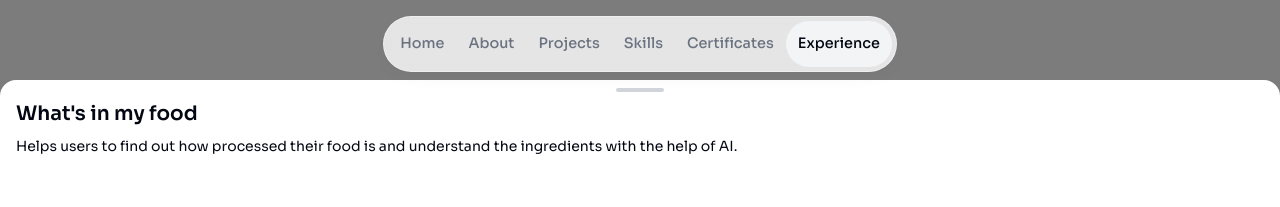
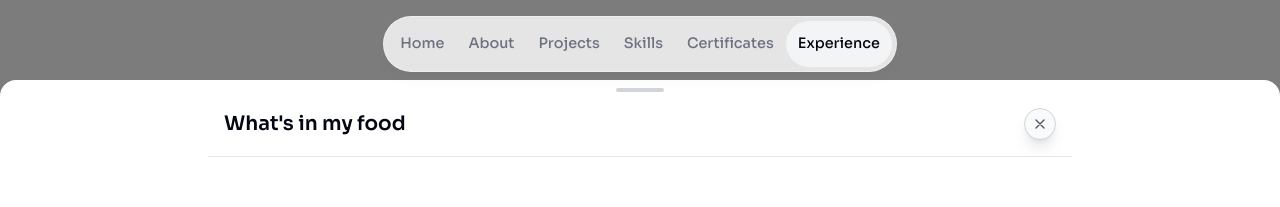
Before and after one commit to soerenmehlsen/portfolio, a Next.js app: page / in a window 1280 px wide. Both pictures are taken after a click on the element 424 px from the left and 2191 px from the top of the page. Shown: the part 1791-1998 px from the top of the page. Built offline with nearby package versions, Linux system fonts and the light colour scheme; no server answers.

Commit message:
Add: CloseButton component and improved drawer layout

```diff
--- a/src/app/components/certificate/Certificates.tsx
+++ b/src/app/components/certificate/Certificates.tsx
@@ -23,7 +23,7 @@ export default function Certificates() {
                     src={certificate.imageUrl}
                     height="200"
                     width="200"
-                    className="object-cover"
+                    className="object-cover hover:scale-105"
                     alt={certificate.title}
                     loading="lazy"
                   />
--- a/src/app/components/layout/BottomDrawer.tsx
+++ b/src/app/components/layout/BottomDrawer.tsx
@@ -59,8 +59,10 @@ export default function BottomDrawer({ isOpen, onClose, children }: BottomDrawer
                         </div>
 
                         {/* Scrollable content */}
-                        <div className="flex-1 overflow-y-auto px-4 pb-4">
-                            {children}
+                        <div className="overflow-y-auto max-w-4xl w-full mx-auto ">
+                            <div className="px-4">
+                                {children}
+                            </div>
                         </div>
                     </motion.div>
                 </>
--- a/src/app/components/projects/Project-card.tsx
+++ b/src/app/components/projects/Project-card.tsx
@@ -30,7 +30,7 @@ export default function ProjectCard({
       className="flex flex-col items-center px-4 pt-10 md:pt-10"
       onClick={onClick}
     >
-      <article className="w-[400px] max-w-full overflow-hidden rounded-lg shadow-sm transition hover:shadow-lg">
+      <article className="w-[400px] max-w-full overflow-hidden rounded-lg shadow-sm transition hover:shadow-lg cursor-pointer">
         <Image
           src={imageUrl || "/upcoming-project.png"}
           height="1000"
--- a/src/app/components/projects/Projects.tsx
+++ b/src/app/components/projects/Projects.tsx
@@ -5,14 +5,17 @@ import { useSectionInView } from "@/app/lib/useInView";
 import ProjectCard from "./Project-card";
 import BottomDrawer from "../layout/BottomDrawer";
 import { useState } from "react";
+import CloseButton from "../ui/CloseButton";
 
 export default function Projects() {
   const { ref } = useSectionInView("#projects", 0.1);
 
   const [drawerOpen, setDrawerOpen] = useState(false);
-  const [selectedProject, setSelectedProject] = useState<typeof projectsData[0] | null>(null);
+  const [selectedProject, setSelectedProject] = useState<
+    (typeof projectsData)[0] | null
+  >(null);
 
-   const handleOpenDrawer = (project: typeof projectsData[0]) => {
+  const handleOpenDrawer = (project: (typeof projectsData)[0]) => {
     setSelectedProject(project);
     setDrawerOpen(true);
   };
@@ -21,24 +24,23 @@ export default function Projects() {
     <section id="projects" ref={ref} className="scroll-mt-12 sm:scroll-mt-28">
       <SectionHeading>My Projects</SectionHeading>
 
-      <div className="grid grid-cols-1 lg:grid-cols-2 mb-28 sm:mb-40 ">
+      <div className="mb-28 grid grid-cols-1 sm:mb-40 lg:grid-cols-2">
         {projectsData.map((project, index) => (
           <ProjectCard
-          key={index}
-          {...project}
-          onClick={() => handleOpenDrawer(project)}
+            key={index}
+            {...project}
+            onClick={() => handleOpenDrawer(project)}
           />
         ))}
       </div>
 
       <BottomDrawer isOpen={drawerOpen} onClose={() => setDrawerOpen(false)}>
         {selectedProject && (
-          <div>
-            <h2 className="text-xl font-semibold mb-2">
-              {selectedProject.title}
-            </h2>
-            <p className="text-sm">{selectedProject.description}</p>
-            {/* You can render more project info here */}
+          <div className="flex flex-col">
+            <div className="flex w-full items-center justify-between border-b border-gray-200 px-4 pb-4 pt-2">
+              <h2 className="text-xl font-semibold">{selectedProject.title}</h2>
+              <CloseButton onClick={() => setDrawerOpen(false)} />
+            </div>
           </div>
         )}
       </BottomDrawer>
--- /dev/null
+++ b/src/app/components/ui/CloseButton.tsx
@@ -0,0 +1,48 @@
+interface CloseButtonProps {
+    className?: string;
+    size?: "sm" | "md" | "lg";
+    ariaLabel?: string;
+    onClick?: () => void;
+}
+
+export default function CloseButton({
+    className = "",
+    size = "md",
+    ariaLabel = "Close",
+    onClick,
+}: CloseButtonProps) {
+    const sizeClasses = {
+        sm: "w-6 h-6",
+        md: "w-8 h-8",
+        lg: "w-10 h-10"
+    };
+
+      const iconSizeClasses = {
+    sm: "h-3 w-3",
+    md: "h-4 w-4",
+    lg: "h-5 w-5"
+  };
+
+    return (
+         <button
+      className={`flex ${sizeClasses[size]} items-center justify-center rounded-full bg-gray-50 transition-colors hover:bg-white focus:outline-none focus:ring-2 focus:ring-gray-400 border border-gray-300 hover:scale-105 shadow-lg ${className}`}
+      aria-label={ariaLabel}
+      onClick={onClick}
+    >
+      <svg
+        className={`${iconSizeClasses[size]} text-gray-600`}
+        fill="none"
+        stroke="currentColor"
+        viewBox="0 0 24 24"
+        xmlns="http://www.w3.org/2000/svg"
+      >
+        <path
+          strokeLinecap="round"
+          strokeLinejoin="round"
+          strokeWidth="2"
+          d="M6 18L18 6M6 6l12 12"
+        />
+      </svg>
+    </button>
+    );
+}
```
